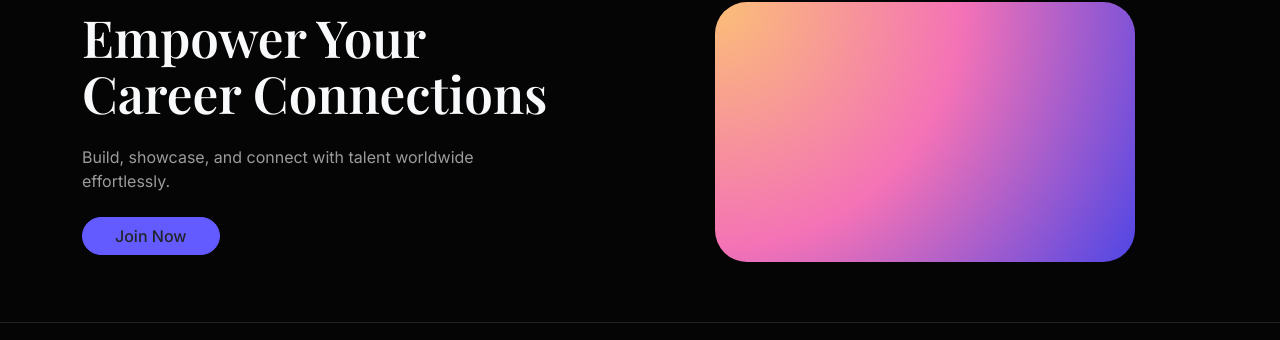
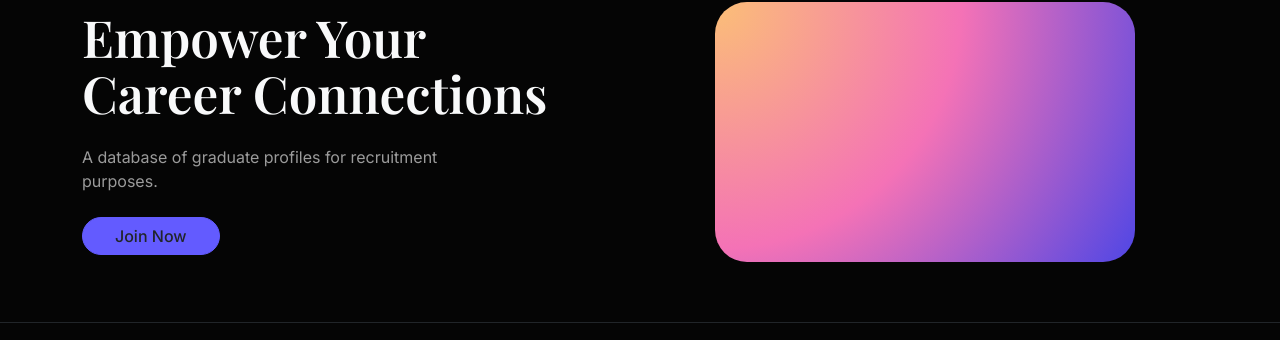
Before and after one commit to campusvfx/campusvfxdb.github.io, a Jekyll site: the page built from index.html, in a window 1280 px wide. Shown: the part 161-501 px from the top of the page. Built offline with Jekyll 4.4.1, drawn with Linux system fonts in a browser that asks for light colours; part of the change alters nothing that is shown.

Commit message:
Update index.html

```diff
--- a/index.html
+++ b/index.html
@@ -12,7 +12,7 @@ title: CampusVFX Alumni Base
           Empower Your<br>Career Connections
         </h1>
         <p class="hero-subtitle mb-4">
-          Build, showcase, and connect with talent worldwide effortlessly.
+         A database of graduate profiles for recruitment purposes.
         </p>
         <a href="#graduates" class="btn hero-cta rounded-pill">
           Join Now
@@ -54,7 +54,7 @@ title: CampusVFX Alumni Base
     <input id="searchInput"
            type="text"
            class="form-control bg-dark text-light border-secondary"
-           placeholder="Search by name, discipline…">
+           placeholder="Search by name">
 
     <!-- Filter by Discipline -->
     <select id="filterDiscipline" class="form-select bg-dark text-light border-secondary">
@@ -137,7 +137,7 @@ title: CampusVFX Alumni Base
       if (g.Discipline) disciplines.add(String(g.Discipline).trim());
       if (g.Citizenship) countries.add(String(g.Citizenship).trim());
       if (g.GraduationYear) years.add(String(g.GraduationYear).trim());
-      if (g.Availaibility) years.add(String(g.Availaibility).trim());
+      if (g.Availaibility) availaibility.add(String(g.Availaibility).trim());
     });
 
     // helper to fill a select (keeps the existing first option)
```
